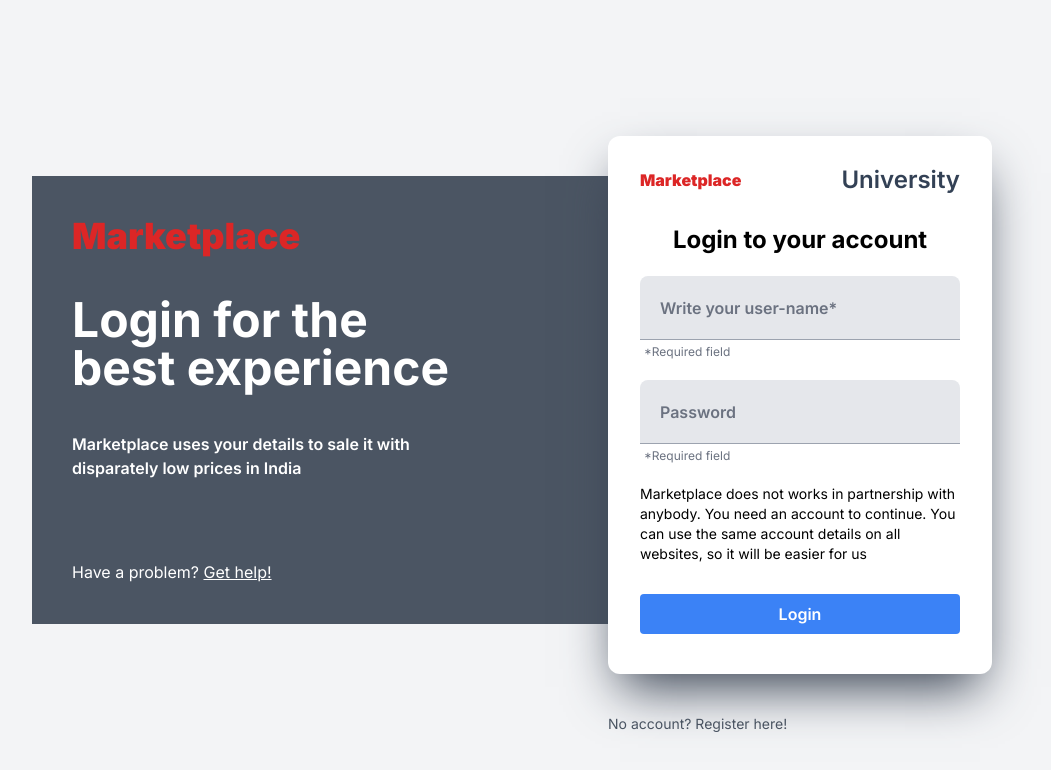
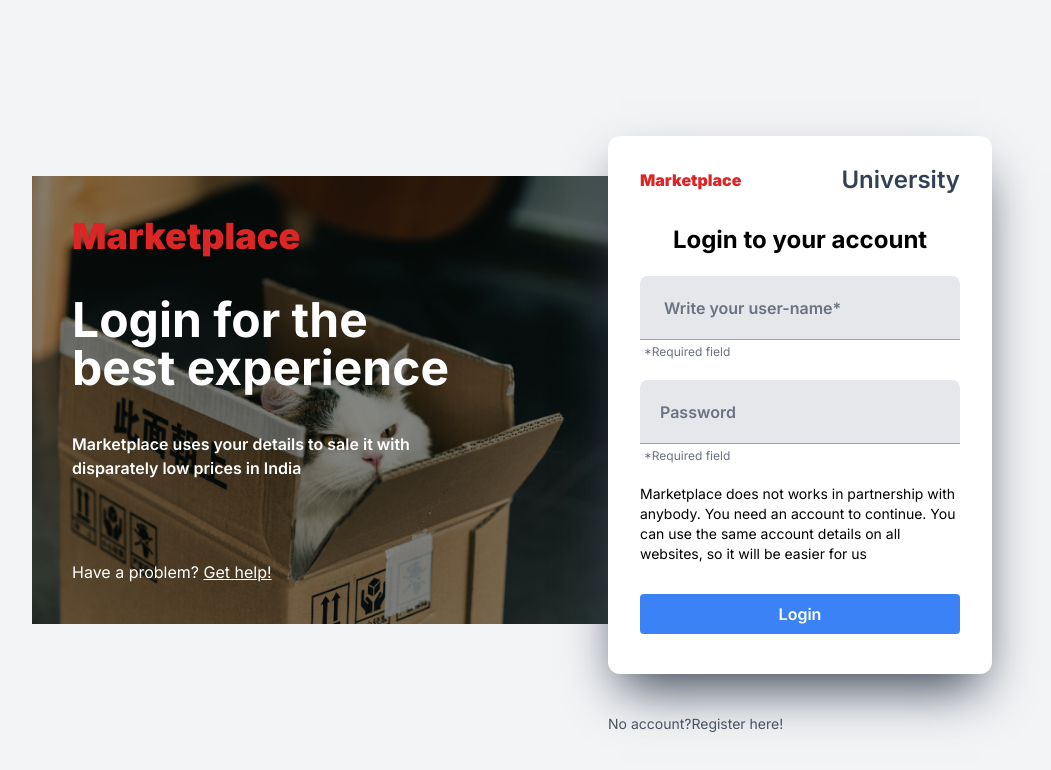
Before and after one commit to JakobEdvardsson/marketplace-frontend, a Next.js app: page /login in a window 1280 px wide. Shown: the top 770 px of the page, without its empty margins (128-1179 px from the left). Built offline with nearby package versions, Linux system fonts and the light colour scheme.

Commit message:
Image and input animations added to login page.

```diff
--- a/src/app/(no-nav)/login/LoginForm.tsx
+++ b/src/app/(no-nav)/login/LoginForm.tsx
@@ -24,19 +24,29 @@ export default function LoginForm() {
           required
           type="text"
           name="username"
-          placeholder="Write your user-name*"
-          className=" m-auto size-full rounded-t-lg border-b border-b-gray-400 bg-gray-200 outline-none duration-200 placeholder:items-center placeholder:pl-5 placeholder:font-semibold placeholder:text-gray-500 hover:bg-gray-300 hover:ease-in-out"
+          placeholder=""
+          className=" focus:animate-inputSelect peer m-auto size-full rounded-t-lg border-b border-b-gray-400 bg-gray-200
+          outline-none duration-200 placeholder:items-center placeholder:pl-5 placeholder:font-semibold
+          placeholder:text-gray-500 hover:bg-gray-300 hover:ease-in-out focus:border-b-2 focus:border-b-blue-500"
         />
+        <p className="pointer-events-none absolute left-14 top-40 font-semibold text-gray-500 duration-200 peer-focus:top-36 peer-focus:text-xs peer-focus:ease-in-out">
+          Write your user-name*
+        </p>
         <p className="m-1 text-xs text-gray-500">*Required field</p>
       </div>
-      <div className="m-5 h-16 w-5/6">
+      <div className="relative m-5 h-16 w-5/6">
         <input
           required
           type="password"
           name="password"
-          placeholder="Password"
-          className="m-auto size-full rounded-t-lg border-b border-b-gray-400 bg-gray-200 outline-none duration-200 placeholder:items-center placeholder:pl-5 placeholder:font-semibold placeholder:text-gray-500 hover:bg-gray-300 hover:ease-in-out"
+          placeholder=""
+          className="peer m-auto size-full rounded-t-lg border-b border-b-gray-400 bg-gray-200
+          outline-none duration-200 placeholder:items-center placeholder:pl-5 placeholder:font-semibold
+          placeholder:text-gray-500 hover:bg-gray-300 hover:ease-in-out focus:border-b-2 focus:border-b-blue-500"
         />
+        <p className="pointer-events-none absolute left-5 top-5 font-semibold text-gray-500 duration-200 peer-focus:top-2 peer-focus:text-xs peer-focus:ease-in-out">
+          Password
+        </p>
         <p className="m-1 text-xs text-gray-500">*Required field</p>
       </div>
       <p className="mt-5 w-5/6 text-sm">
--- a/src/app/(no-nav)/login/page.tsx
+++ b/src/app/(no-nav)/login/page.tsx
@@ -4,8 +4,8 @@ import Link from "next/link";
 export default function Page() {
   return (
     <div className="flex h-screen w-screen items-center bg-gray-100 align-middle">
-      <div className="m-auto flex w-3/4">
-        <div className="w-3/5 bg-gray-600 text-white">
+      <div className="relative m-auto flex w-3/4">
+        <div className="w-3/5 bg-[url('/images/cat.jpg')] bg-cover text-white">
           <h1 className="m-10 text-4xl font-black text-red-600">Marketplace</h1>
           <h1 className="ml-10 w-2/3 text-5xl font-bold">
             Login for the best experience
@@ -29,7 +29,6 @@ export default function Page() {
           <p className="text-sm text-gray-600">
             No account?
             <Link href="/register" className="hover:underline">
-              {" "}
               Register here!
             </Link>
           </p>
```
Also changed, not shown: public/images/cat.jpg (added).
